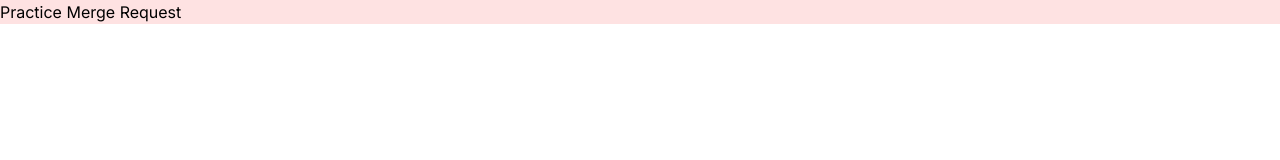
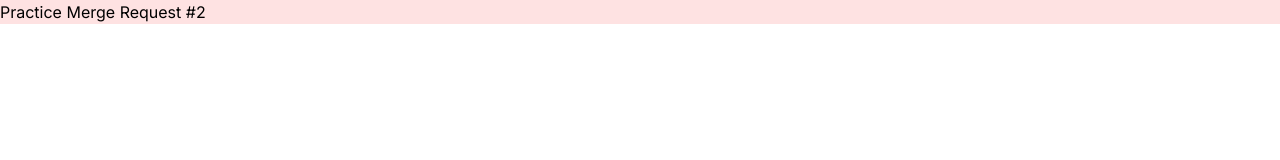
Before and after one commit to DrrylPns/AGreenNature, a Next.js app: page / in a window 1280 px wide. Shown: the top 160 px of the page. Built offline with nearby package versions, Linux system fonts and the light colour scheme.

Commit message:
Practice Merge Request #2
Practice Merge #2

```diff
--- a/src/app/page.tsx
+++ b/src/app/page.tsx
@@ -2,6 +2,6 @@ import Image from "next/image";
 
 export default function Home() {
   return (
-    <h1 className='bg-red-100'>Practice Merge Request</h1>
+    <h1 className='bg-red-100'>Practice Merge Request #2</h1>
   )
 }
```
